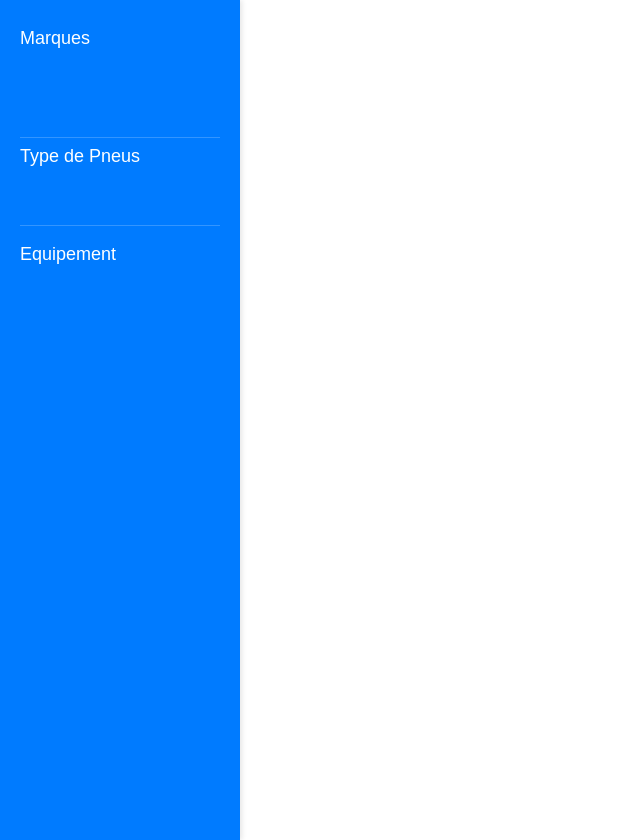
After one commit to virage-auteuil/Filelec3, a PHP site: page /vue/vue_catalogue.php in a window 1280 px wide. The commit adds this page. Shown: the whole page, without its empty margins (0-640 px from the left). Run offline with PHP 8.4, Linux system fonts and the light colour scheme.

Commit message:
Page catalogue ajouter

```diff
--- a/FILELEC/modele/modele.class.php
+++ b/FILELEC/modele/modele.class.php
@@ -63,7 +63,7 @@
 
         public function verifConnexion($email,$mdp) {
             $requete ="select * from client where email_client = :email and mdp_client = :mdp;";
-            $donnees= array(":email" =>$email, ":mdp" =>$mdp);
+            $donnees= array(":email" =>$email, ":mdp" => $mdp);
             $exec = $this->unPdo->prepare($requete);
             $exec->execute ($donnees);
             return $exec->fetch();
--- /dev/null
+++ b/FILELEC/vue/vue_catalogue.php
@@ -0,0 +1,140 @@
+<!DOCTYPE html>
+<html lang="fr">
+<head>
+    <meta charset="UTF-8">
+    <meta name="viewport" content="width=device-width, initial-scale=1.0">
+    <title>Cours HTML et CSS</title>
+    <style>
+
+
+        body {
+            margin: 0;
+            font-family: Arial, sans-serif;
+        }
+
+        .nav-cata {
+            top: 0;
+            left: 0;
+            width: 200px;
+            height: 100vh;
+            background-color: #007BFF;
+            color: white;
+            display: flex;
+            flex-direction: column;
+            padding: 20px;
+            box-shadow: 2px 0 5px rgba(0, 0, 0, 0.1);
+            z-index: 1;
+        }
+
+        .nav-cata ul {
+            padding: 0;
+            margin: 0;
+            list-style: none;
+        }
+
+        .nav-cata li {
+            margin-bottom: 10px;
+        }
+
+        .nav-cata a {
+            color: white;
+            text-decoration: none;
+            font-size: 18px;
+            display: block;
+            padding: 8px 0;
+        }
+
+        .nav-cata a:hover {
+            text-decoration: underline;
+        }
+
+        .nav-cata ul ul {
+            padding-left: 20px;
+        }
+
+        .nav-cata ul ul li {
+            max-height: 0;
+            overflow: hidden;
+            transition: max-height 0.5s ease-out;
+        }
+
+        .nav-cata ul ul a {
+            font-size: 16px;
+        }
+
+        .nav-cata li:hover > ul > li {
+            max-height: 50px;
+        }
+
+        .nav-cata > ul > li {
+            border-bottom: 1px solid rgba(255, 255, 255, 0.2);
+            padding-bottom: 10px;
+            margin-bottom: 10px;
+        }
+
+        .nav-cata > ul > li:first-child {
+            margin-bottom: 0;
+            padding-bottom: 0;
+        }
+
+        .nav-cata > ul > li:last-child {
+            border-bottom: none;
+        }
+
+        .nav-cata ul ul li {
+            border-bottom: none;
+            padding-bottom: 5px;
+            margin-bottom: 5px;
+        }
+
+        .nav-cata li:hover > ul > li {
+            border-bottom: 1px solid rgba(255, 255, 255, 0.1);
+        }
+
+        .nav-cata li:hover > ul > li:last-child {
+            border-bottom: none;
+        }
+
+        .content {
+            margin-left: 240px;
+            padding: 20px;
+        }
+
+
+    </style>
+</head>
+<body>
+<nav class="nav-cata">
+    <ul>
+        <li><a href="#">Marques</a>
+            <ul>
+                <li><a href="#">Toyota</a></li>
+                <li><a href="#">Ford</a></li>
+                <li><a href="#">BMW</a></li>
+                <li><a href="#">Mercedes-Benz</a></li>
+                <li><a href="#">Audi</a></li>
+                <li><a href="#">Volkswagen</a></li>
+                <li><a href="#">Renault</a></li>
+                <li><a href="#">Peugeot</a></li>
+            </ul>
+        </li>
+        <li><a href="#">Type de Pneus</a>
+            <ul>
+                <li><a href="#">Pneus Hiver</a></li>
+                <li><a href="#">Pneus Été</a></li>
+                <li><a href="#">Pneus 4 Saisons</a></li>
+                <li><a href="#">Pneus Runflat</a></li>
+            </ul>
+        </li>
+        <li><a href="#">Equipement</a>
+            <ul>
+                <li><a href="#">Valves</a></li>
+                <li><a href="#">Jantes</a></li>
+                <li><a href="#">Kit de Réparation</a></li>
+                <li><a href="#">Compresseurs</a></li>
+            </ul>
+        </li>
+    </ul>
+</nav>
+</body>
+</html>
```
Also changed, not shown: FILELEC/assets/css/Nav_bar_index.css (+8 -1 lines), FILELEC/assets/css/recherche_barre_index.css (added, +45 -0 lines), FILELEC/controleur/controleur.inscription.php (deleted, +0 -20 lines), FILELEC/index.php (+19 -4 lines), FILELEC/principal/home.php (+8 -3 lines).
